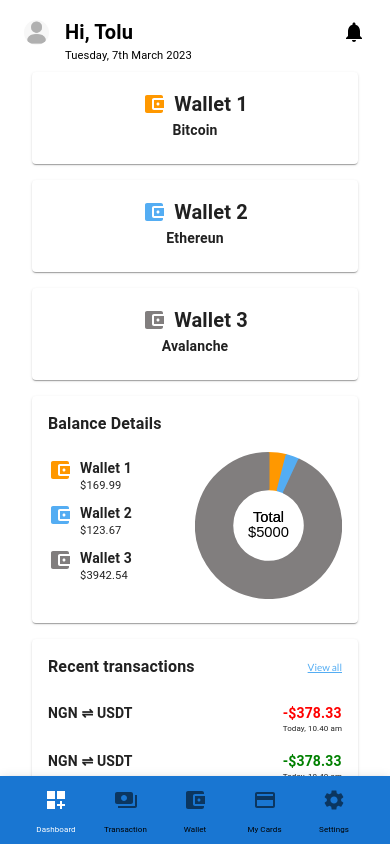
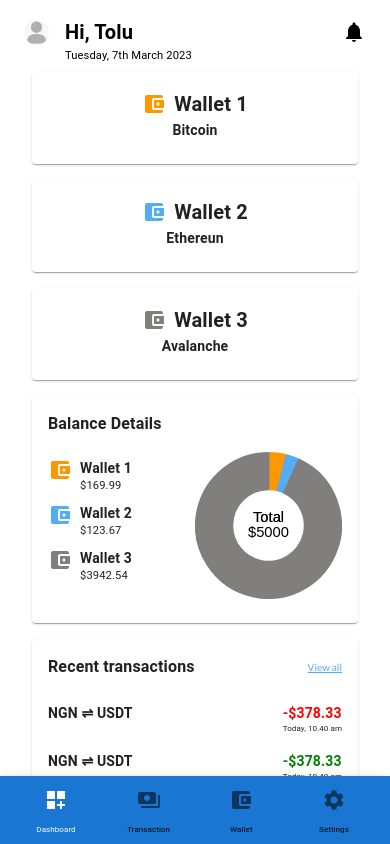
Before and after one commit to doseamp/web-frontend, a React (Create React App) app: page /dashboard in a window 390 px wide. Shown: the top 844 px of the page. Built offline with nearby package versions, Linux system fonts and the light colour scheme; no server answers.

Commit message:
Adjusted Mobile dashboard menu

```diff
--- a/src/components/DbColumn2.jsx
+++ b/src/components/DbColumn2.jsx
@@ -1,4 +1,3 @@
-import { Link } from "react-router-dom";
 import {
   Box,
   Card,
--- a/src/components/MobileDashboardMenu.jsx
+++ b/src/components/MobileDashboardMenu.jsx
@@ -2,7 +2,6 @@ import { AppBar, Box, IconButton, Stack, Typography } from "@mui/material";
 import DashboardCustomizeIcon from "@mui/icons-material/DashboardCustomize";
 import PaymentsIcon from "@mui/icons-material/Payments";
 import AccountBalanceWalletIcon from "@mui/icons-material/AccountBalanceWallet";
-import CreditCardIcon from "@mui/icons-material/CreditCard";
 import SettingsIcon from "@mui/icons-material/Settings";
 
 const MobileDashboardMenu = () => {
@@ -53,19 +52,6 @@ const MobileDashboardMenu = () => {
           alignItems="center"
         >
           <IconButton size="large">
-            <CreditCardIcon />
-          </IconButton>
-          <Typography sx={{ fontSize: "0.5rem", color: "#000000" }}>
-            My Cards
-          </Typography>
-        </Box>
-        <Box
-          display="flex"
-          flexDirection="column"
-          justifyContent="center"
-          alignItems="center"
-        >
-          <IconButton size="large">
             <SettingsIcon />
           </IconButton>
           <Typography sx={{ fontSize: "0.5rem", color: "#000000" }}>
```
